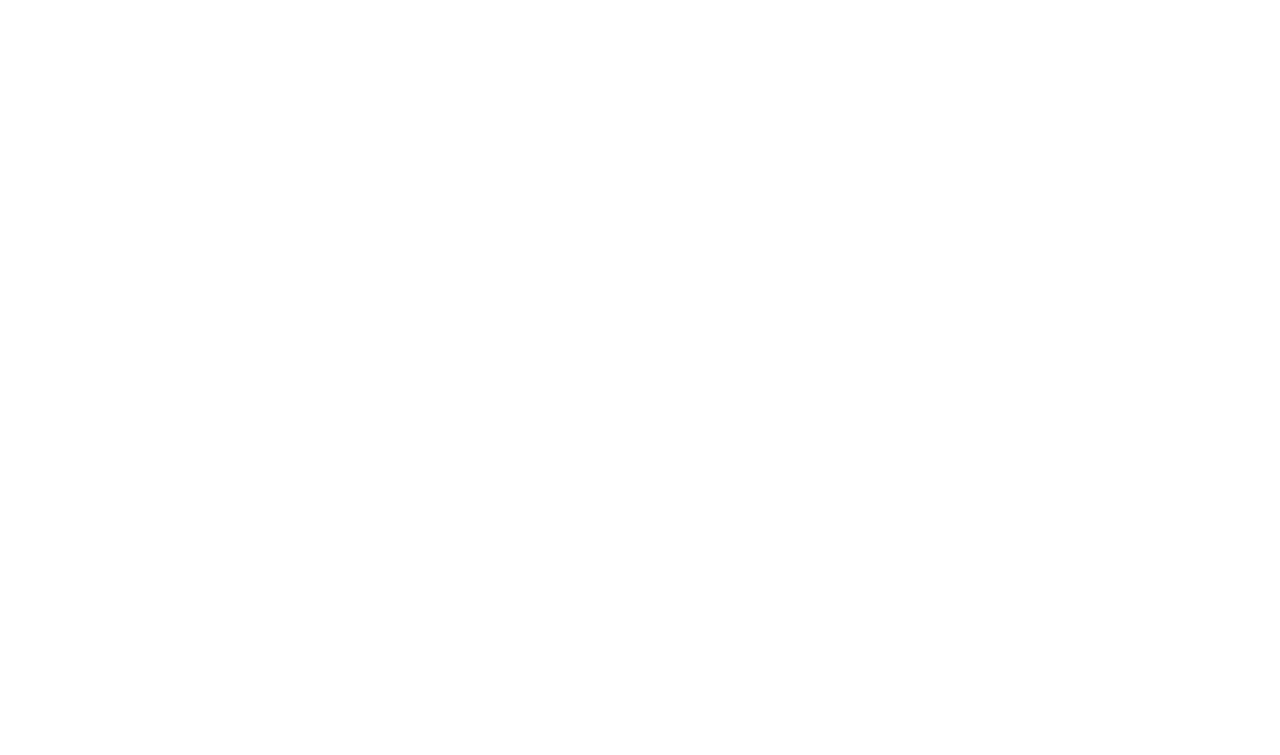
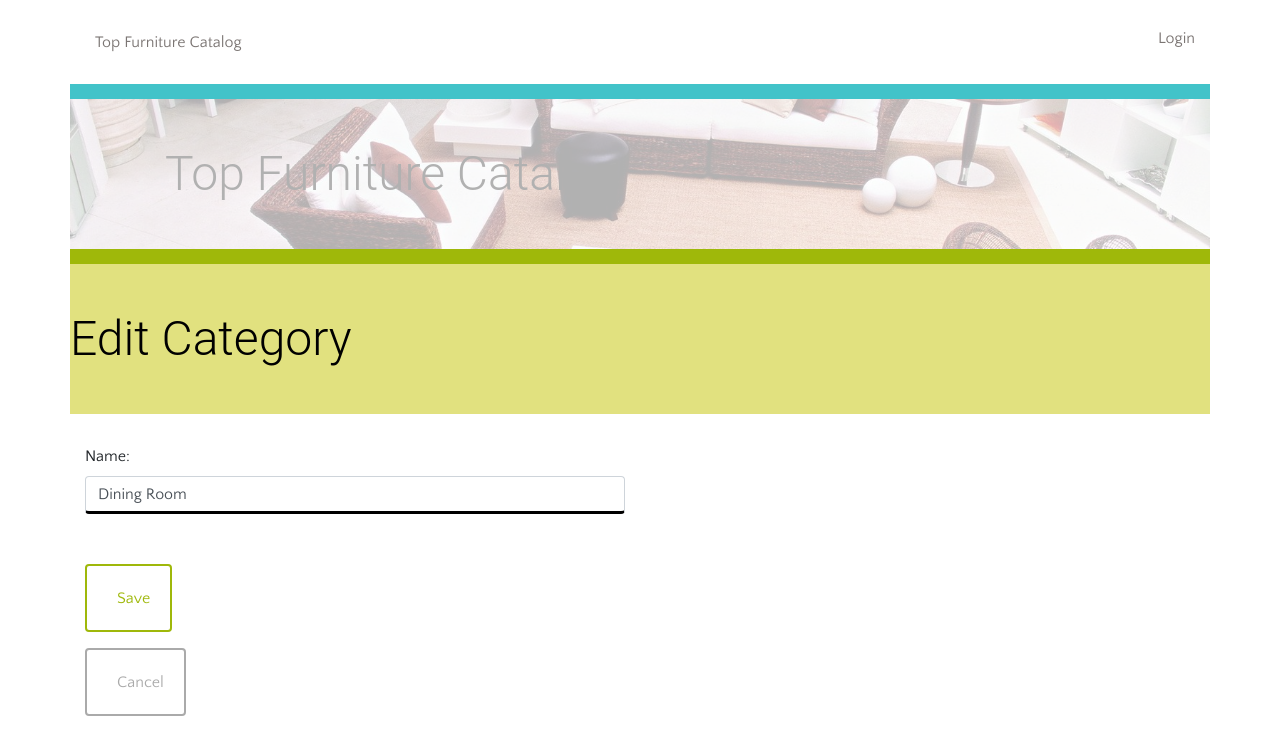
Before and after one commit to nikiyasimpson/catalog, a Flask app: page /category/1/edit in a window 1280 px wide. Before the commit the part shown is empty. Shown: the top 755 px of the page. Run offline with Flask 2, Linux system fonts and the light colour scheme; the visitor is signed in with stand-in values (Sample User, id 1); some libraries are stand-ins or nearby versions.

Commit message:
Fix: more cancel buttons out of form post so that data isn't manipulated

```diff
--- a/templates/editCategory.html
+++ b/templates/editCategory.html
@@ -0,0 +1,29 @@
+{% extends "main.html" %}
+{% block content %}
+{% include "header.html" %}
+	<div class="row divider green">
+		<div class="col-md-12"></div>
+	</div>
+	<div class="row banner menu">
+		<div class="col-md-11 col-md-offset-1 padding-none">
+			<h1>Edit Category</h1>
+		</div>
+	</div>
+	<div class="row">
+		<div class="col-md-6 col-md-offset-1 padding-top">
+			<form action="{{ url_for('editCategory',category_id = category.id)}}" method = "post" enctype= "multipart/form-data">
+				<div class="form-group">
+					<label for="name">Name:</label>
+                    <input type ="text" class="form-control" name="name" value="{{category.name }}">
+					<div class="padding-bottom"></div>
+					<button type="submit" class="btn btn-default" id="submit" type="submit">
+					<span class="glyphicon glyphicon-ok" aria-hidden="true"></span>Save</button>
+				</div>
+            </form>
+            <a href = "{{url_for('showCatalog')}}">
+                    <button class="btn btn-default delete">
+                    <span class="glyphicon glyphicon-remove" aria-hidden="true"></span>Cancel</button>
+            </a>
+		</div>
+	</div>
+{% endblock %}
--- a/views.py
+++ b/views.py
@@ -332,8 +332,8 @@ def editItem(item_id):
 
     if request.method == 'POST':
         #Check Authorization for the user to edit the record
-        creator = editedItem.user_id
-        if creator == login_session['user_id']:
+        creator = getUserInfo(editedItem.user_id)
+        if creator.user_id == login_session['user_id']:
             if request.form['name']:
                 editedItem.name = request.form['name']
             if request.form['description']:
@@ -357,14 +357,18 @@ def editItem(item_id):
 def deleteItem(item_id):
     if 'username' not in login_session:
         return redirect('/login')
+
     itemToDelete = session.query(Item).filter_by(id=item_id).one()
     if request.method == 'POST':
         #Check Authorization for the user to edit the record
-        creator = itemToDelete.user_id
-        if creator == login_session['user_id']:
+        creator = getUserInfo(itemToDelete.user_id)
+        if creator.user_id == login_session['user_id']:
             session.delete(itemToDelete)
             session.commit()
             flash('Item Successfully Deleted')
+            return redirect(url_for('showCatalog'))
+        else:
+            flash('You do not have authorization to delete this item.')
             return redirect(url_for('showCatalog'))
     else:
         return render_template('deleteItem.html', item=itemToDelete)
```
Also changed, not shown: templates/deleteCategory.html (+4 -5 lines), templates/deleteItem.html (+4 -6 lines), templates/editItem.html (+7 -6 lines), itemCatalog.db.
